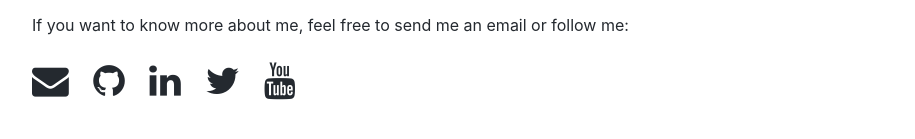
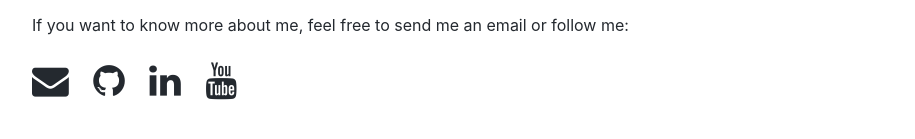
Before and after one commit to pierrevano/pierrevano.github.io, a website: page index.html in a window 1280 px wide. Shown: the part 265-404 px from the top of the page, without its empty margins (163-1078 px from the left). Drawn offline with Linux system fonts and the light colour scheme.

Commit message:
style: 👋 bye bye elon

```diff
--- a/assets/css/fontawesome.css
+++ b/assets/css/fontawesome.css
@@ -51,10 +51,6 @@
   content: "\f0e1";
 }
 
-.fa-twitter:before {
-  content: "\f099";
-}
-
 .fa-youtube:before {
   content: "\f167";
 }
@@ -71,10 +67,6 @@
   color: #007bb6;
 }
 
-.fa-twitter:hover {
-  color: #00aced;
-}
-
 .fa-youtube:hover {
   color: #bb0000;
 }
--- a/index.html
+++ b/index.html
@@ -70,9 +70,6 @@
           <a href="https://www.linkedin.com/in/pierrevanoverschelde" target="_blank" aria-label="LinkedIn"><i class="fa fa-linkedin fa-3x" aria-hidden="true"></i></a>
         </li>
         <li>
-          <a href="https://www.twitter.com/pierreschelde" target="_blank" aria-label="Twitter"><i class="fa fa-twitter fa-3x" aria-hidden="true"></i></a>
-        </li>
-        <li>
           <a href="https://www.youtube.com/channel/UCpSMOn2qG_smhVFhInoxaVg?sub_confirmation=1" target="_blank" aria-label="YouTube"><i class="fa fa-youtube fa-3x" aria-hidden="true"></i></a>
         </li>
       </ul>
```
